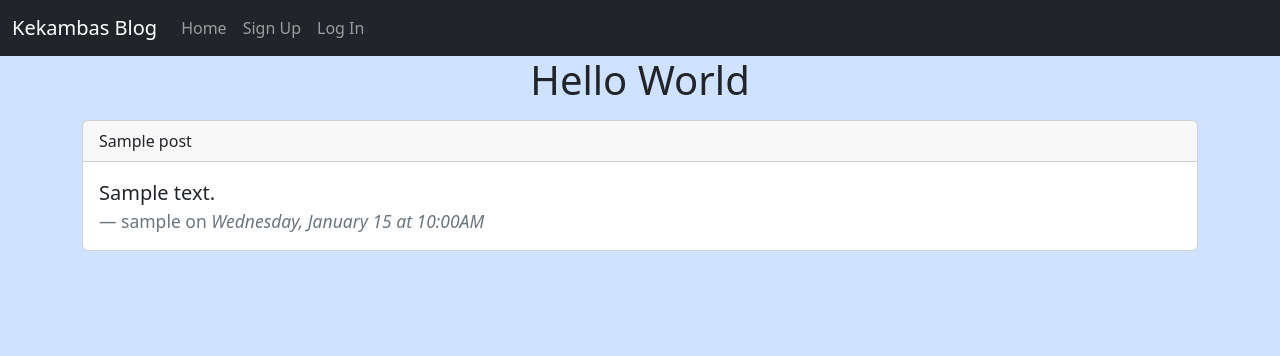
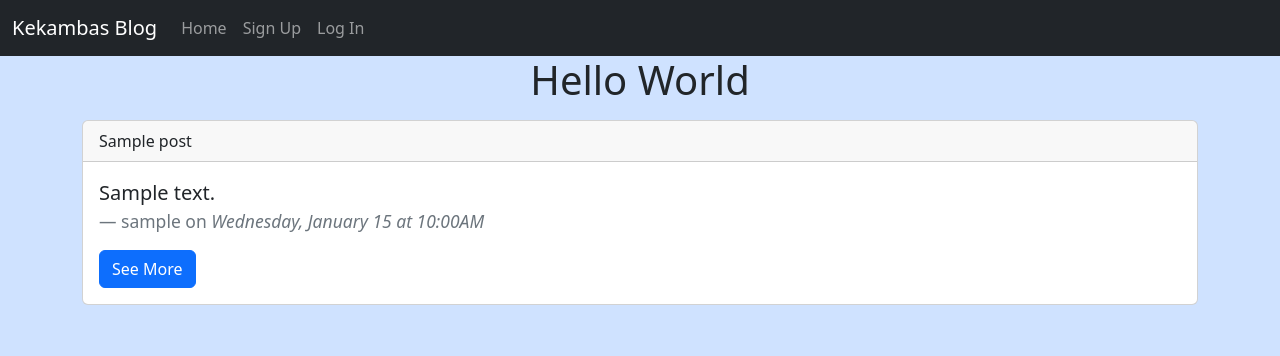
Before and after one commit to zoepfreeman/Flask-Blog, a Flask app: page / in a window 1280 px wide. Shown: the top 356 px of the page. Run offline with Flask 3, Linux system fonts and the light colour scheme; tables that the repository leaves empty hold one stand-in row (values such as "Sample post").

Commit message:
Add button on posts to see individual post

```diff
--- a/app/templates/index.html
+++ b/app/templates/index.html
@@ -22,6 +22,7 @@
                 <cite title="Source Title">{{ post.date_created.strftime('%A, %B %d at %I:%M%p') }}</cite>
             </footer>
         </blockquote>
+        <a href="{{ url_for('get_post', post_id=post.id) }}" class="btn btn-primary mt-3">See More</a>
         </div>
     </div>
 {% endfor %}
```
